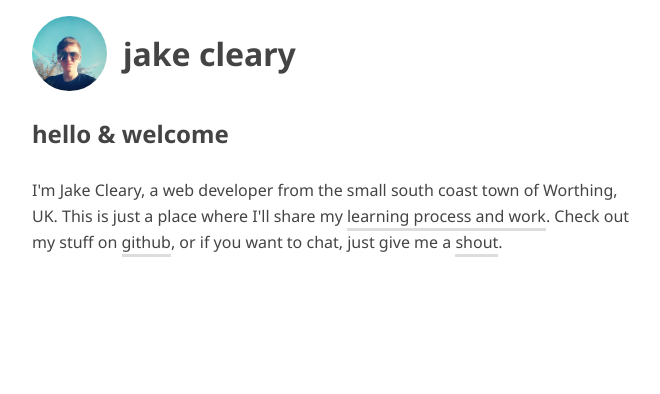
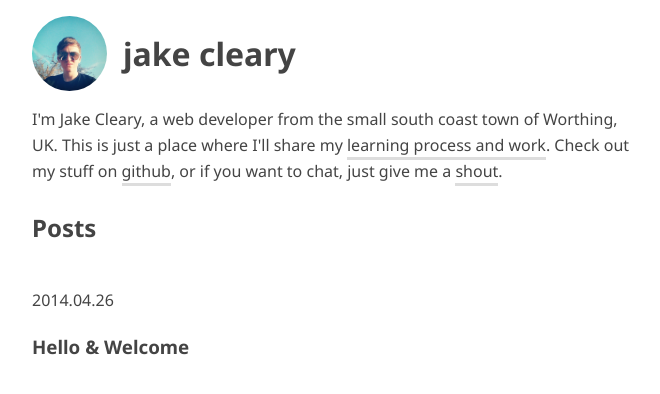
Before and after one commit to clear-y/jc-2014, a Jekyll site: the page built from index.html, in a window 1280 px wide. Shown: the top 394 px of the page, without its empty margins (308-968 px from the left). Built offline with Jekyll 4.4.1, drawn with Linux system fonts in a browser that asks for light colours; Markdown is read by kramdown in place of the engine named in the settings.

Commit message:
Add posts to homepage

```diff
--- a/_layouts/home.html
+++ b/_layouts/home.html
@@ -1,8 +1,17 @@
 {% include header.html %}
 
-    <main class="about">
-        <h2 class="about-heading">hello &amp; welcome</h2>
-        <p>I'm Jake Cleary, a web developer from the small south coast town of Worthing, UK. This is just a place where I'll share my <a href="/blog/">learning process and work</a>. Check out my stuff on <a href="https://github.com/clear-y" target="_blank">github</a>, or if you want to chat, just give me a <a href="mailto:shout@jakecleary.net?subject=Hi">shout</a>.</p>
-    </main>
+    <p>I'm Jake Cleary, a web developer from the small south coast town of Worthing, UK. This is just a place where I'll share my <a href="/blog/">learning process and work</a>. Check out my stuff on <a href="https://github.com/clear-y" target="_blank">github</a>, or if you want to chat, just give me a <a href="mailto:shout@jakecleary.net?subject=Hi">shout</a>.</p>
+
+    <section class="posts">
+        <h2 clas="posts-heading">Posts</h2>
+        {% for post in site.posts %}
+            <article class="post">
+                <a href="{{ post.url }}">
+                    <span class="post-date">{{ post.date | date: "%Y.%m.%d" }}</span>
+                    <h3 class="post-name">{{ post.title }}</h3>
+                </a>
+            </article>
+        {% endfor %}
+    </section>
 
 {% include footer.html %}
```
